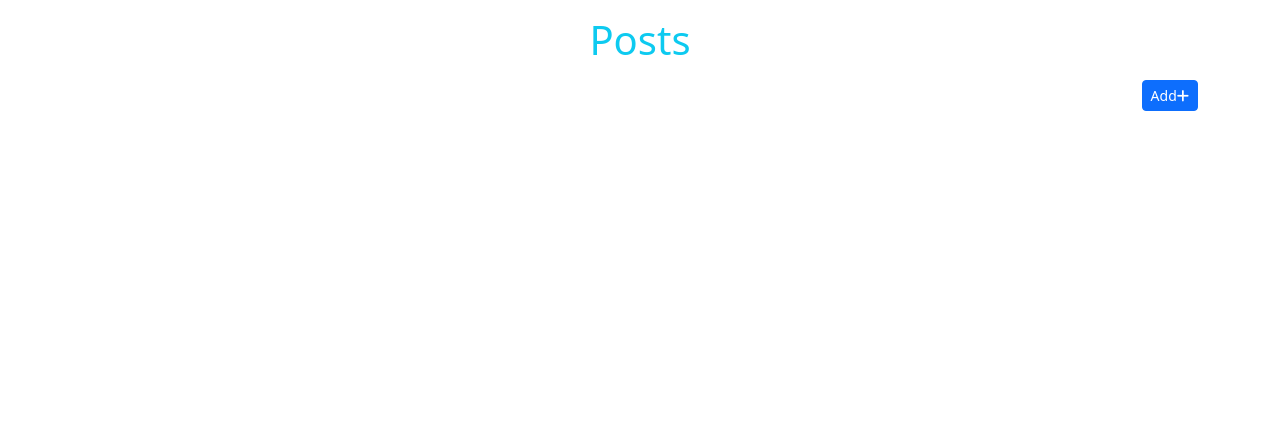
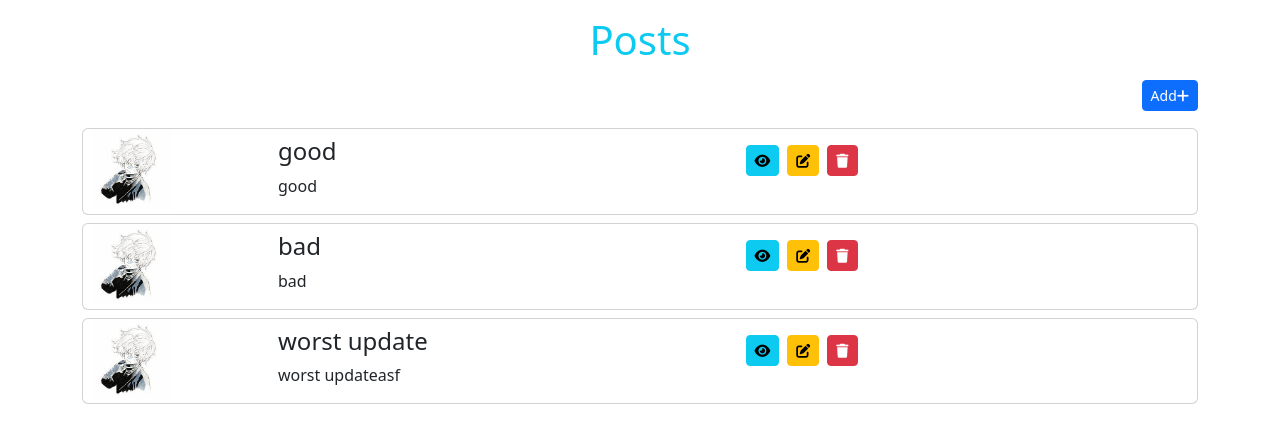
Before and after one commit to Oakekywe/react-learning, a React (Create React App) app: page / in a window 1280 px wide. Shown: the top 442 px of the page. Built offline with nearby package versions, Linux system fonts and the light colour scheme; data requests are answered from the project's data file.

Commit message:
[add] json restful api done

```diff
--- a/db.json
+++ b/db.json
@@ -1,18 +1,22 @@
 {
   "posts": [
     {
-      "id": 1,
-      "title": "json-server",
-      "author": "typicode"
+      "desc": "good",
+      "title": "good",
+      "id": 1
+    },
+    {
+      "desc": "bad",
+      "title": "bad",
+      "id": 2
+    },
+    {
+      "desc": "worst updateasf",
+      "title": "worst update",
+      "id": 3
     }
   ],
-  "comments": [
-    {
-      "id": 1,
-      "body": "some comment",
-      "postId": 1
-    }
-  ],
+  "comments": [],
   "profile": {
     "name": "typicode"
   }
--- a/src/App.js
+++ b/src/App.js
@@ -3,27 +3,59 @@ import { BrowserRouter as Router, Routes, Route } from "react-router-dom";
 import Post from "./components/Post";
 import AddPost from "./components/AddPost";
 import PostDetail from "./components/PostDetail";
+import EditPost from "./components/EditPost";
 
 function App() {
-  const DB_NAME = "PostDB";
+  const END_POINT = "http://localhost:4000";
   let [posts, setPosts] = useState([]);
 
-  const addNewPost = (post) => {
+  const addNewPost = async (post) => {
+    await fetch(END_POINT + "/posts", {
+      method: "POST",
+      body: JSON.stringify({
+        desc: post.desc,
+        title: post.title,
+      }),
+      headers: {
+        "content-type": "application/json",
+      },
+    });
+
     setPosts([post, ...posts]);
   };
 
-  const deletePostHandler = (id) => {
+  const deletePostHandler = async (id) => {
+    await fetch(END_POINT + "/posts/" + id, {
+      method: "DELETE",
+    });
     setPosts(posts.filter((post) => post.id != id));
   };
 
-  useEffect(() => {
-    let data = localStorage.getItem(DB_NAME);
-    if (data) setPosts(JSON.parse(data));
-  }, []);
+  const updatePostHandler = async (updatePost) => {
+    await fetch(END_POINT + "/posts/" + updatePost.id,
+      {
+        method: "PATCH",
+        body: JSON.stringify(updatePost),
+        headers: {
+          "content-type": "application/json",
+        },
+      });
+    setPosts(posts.map((post)=> post.id === updatePost.id ? updatePost : post));
+
+  };
 
   useEffect(() => {
-    localStorage.setItem(DB_NAME, JSON.stringify(posts));
-  }, [posts]);
+    const fetchData = async () => {
+      try {
+        let posts = await (await fetch(END_POINT + "/posts")).json();
+        setPosts(posts);
+      } catch (error) {
+        console.error("Error fetching data:", error);
+      }
+    };
+
+    fetchData();
+  }, []);
 
   return (
     <div className="container">
@@ -37,6 +69,10 @@ function App() {
           />
           <Route path="/add" element={<AddPost addNewPost={addNewPost} />} />
           <Route path="/post/:id" element={<PostDetail />} />
+          <Route
+            path="/post/edit/:id"
+            element={<EditPost updatePost={updatePostHandler} />}
+          />
         </Routes>
       </Router>
     </div>
--- /dev/null
+++ b/src/components/EditPost.js
@@ -0,0 +1,69 @@
+import React, { Component } from "react";
+import { Link, useLocation, useNavigate } from "react-router-dom";
+
+class EditPost extends Component {
+  constructor(props) {
+    super(props);
+    const post = props.state.state.post;
+    this.state = {
+      id: post.id,
+      title: post.title,
+      desc: post.desc,
+    };
+  }
+  updatePost(e) {
+    e.preventDefault();
+    this.props.updatePost(this.state);
+    this.props.navigate("/");
+  }
+  render() {
+    return (
+      <div className="card bg-dark py-4 px-5">
+        <Link to="/">
+          <button className="btn btn-sm btn-primary">
+            <i className="fa fa-arrow-left"></i>
+          </button>
+        </Link>
+        <form onSubmit={this.updatePost.bind(this)}>
+          <h2 className="text-white py-2 text-center">Edit Post</h2>
+          <div className="mb-3">
+            <label htmlFor="title" className="form-label text-white">
+              Post Title
+            </label>
+            <input
+              type="text"
+              className="form-control"
+              id="title"
+              onChange={(e) => this.setState({ title: e.target.value })}
+              value={this.state.title}
+            />
+          </div>
+          <div className="mb-3">
+            <label htmlFor="desc" className="form-label text-white">
+              Post Description
+            </label>
+            <input
+              type="text"
+              className="form-control"
+              id="desc"
+              onChange={(e) => this.setState({ desc: e.target.value })}
+              value={this.state.desc}
+            />
+          </div>
+          <button
+            type="submit"
+            className="btn btn-sm btn-primary float-end mb-3"
+          >
+            Update
+          </button>
+        </form>
+      </div>
+    );
+  }
+}
+
+export default (props) => {
+  let navigate = useNavigate();
+  let state = useLocation();
+  return <EditPost {...props} navigate={navigate} state={state} />;
+};
--- a/src/components/PostCard.js
+++ b/src/components/PostCard.js
@@ -24,10 +24,11 @@ class PostCard extends Component {
                 <i className="fa fa-eye"> </i>
               </button>
             </Link>
-
-            <button className="btn btn-warning btn-sm mt-3 me-2">
-              <i className="fa fa-edit"> </i>
-            </button>
+            <Link to={`/post/edit/${post.id}`} state={{ post: post }}>
+              <button className="btn btn-warning btn-sm mt-3 me-2">
+                <i className="fa fa-edit"> </i>
+              </button>
+            </Link>
             <button
               className="btn btn-danger btn-sm mt-3"
               onClick={this.deletePost.bind(this)}
```
